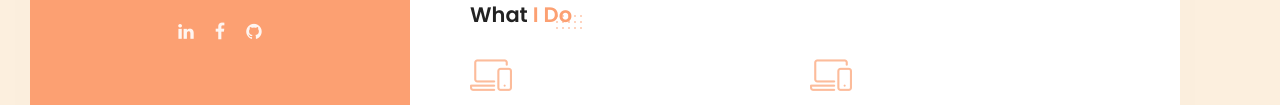
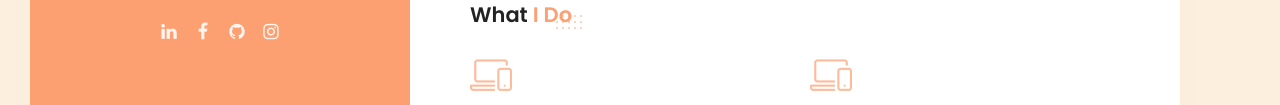
Before and after one commit to nghoanglong/nghoanglong.github.io, a plain HTML site: page index.html in a window 1280 px wide. Shown: the part 435-540 px from the top of the page. Drawn offline with Linux system fonts and the light colour scheme; some packages are replaced by stand-ins of ours.

Commit message:
add instagram

```diff
--- a/index.html
+++ b/index.html
@@ -77,6 +77,7 @@
                 <li><a href="https://www.linkedin.com/in/nghoanglong/" target="_blank"><i class="fa fa-linkedin-in"></i></a></li>
                 <li><a href="https://www.facebook.com/OneDebug6hours" target="_blank"><i class="fa fa-facebook"></i></a></li>
                 <li><a href="https://github.com/nghoanglong" target="_blank"><i class="fa fa-github"></i></a></li>
+                <li><a href="https://www.instagram.com/vanlatoi_.nhungdinhvcl/" target="_blank"><i class="fa fa-instagram"></i></a></li>
               </ul>
             </div>
 
```
